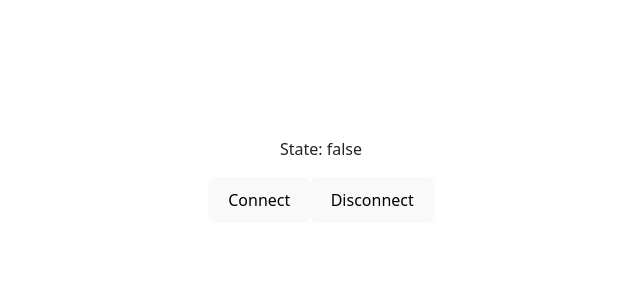
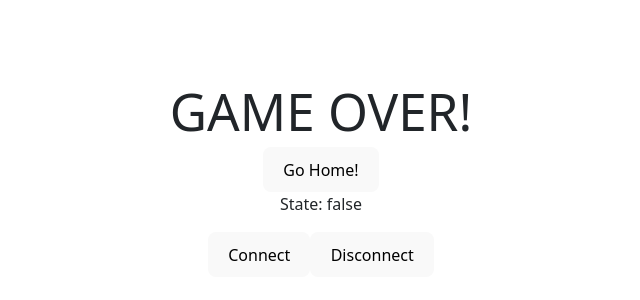
Before and after one commit to JonanLowe/une-frontend, a React (Vite) app in the folder une-frontend/: page /gameOver in a window 1280 px wide. Shown: the part 220-520 px from the top of the page, without its empty margins (319-959 px from the left). Built offline with nearby package versions, Linux system fonts and the light colour scheme; the HTML template or start-up script is replaced by a standard one.

Commit message:
route refactoring

```diff
--- a/une-frontend/server.js
+++ b/une-frontend/server.js
@@ -7,7 +7,7 @@ const server = createServer(app);
 //ORIGIN here must be same as port used by VITE::::
 const io = new Server(server, {
   cors: {
-    origin: "http://localhost:5173",
+    origin: "http://localhost:5174",
     methods: ["GET", "POST"],
   },
 });
--- a/une-frontend/src/App.jsx
+++ b/une-frontend/src/App.jsx
@@ -1,7 +1,7 @@
 import './App.css'
 import { Route, Routes } from 'react-router-dom'
 import { useState, useEffect } from 'react';
-import Game from './pages/Game';
+
 
 //socket.io components:
 import {socket} from "./socket.js"
@@ -9,8 +9,9 @@ import {socket} from "./socket.js"
 import { ConnectionState } from './components/ConnectionState';
 import { ConnectionManager } from './components/ConnectionManager';
 
-import CreateGamePage from './components/CreateGamePage'
-import GameRoomPlaceHolder from './components/GameRoomPlaceHolder'
+import WelcomePage from './components/WelcomePage.jsx'
+import Game from './pages/Game';
+import GameOver from './components/GameOver.jsx'
 
 export default function App() {
   const [isConnected, setIsConnected] = useState(socket.connected);
@@ -46,9 +47,9 @@ export default function App() {
   return (
   <>
     <Routes>
-    <Route path="/" element={<Game />} />
-    <Route path="/createGame" element={<CreateGamePage />} />
-    <Route path="/gameroom/:room_id" element={<Game/>}/>
+    <Route path="/" element={<WelcomePage />} />
+    <Route path="/game/" element={<Game/>}/>
+    <Route path="/gameOver/" element={<GameOver/>}/>
     </Routes>
       <div className = "App">
          <ConnectionState isConnected={ isConnected } />
--- /dev/null
+++ b/une-frontend/src/components/GameOver.jsx
@@ -0,0 +1,14 @@
+import {Link} from "react-router-dom"
+
+export default function GameOver(){
+
+    return    (
+        <>
+       <h1>GAME OVER!</h1>
+       <Link to={'/'}>
+         <button id="return-home" onClick={() => {}}> Go Home! </button>
+    </Link>
+
+    </>
+   )
+   }
--- a/une-frontend/src/components/CreateGamePage.jsx
+++ b/une-frontend/src/components/WelcomePage.jsx
@@ -5,7 +5,7 @@ import { useState } from "react";
 // import socket stuff
 
 
-export default function CreateGamePage(){
+export default function WelcomePage(){
 
 
     function handleCreateGame(){
@@ -33,7 +33,7 @@ export default function CreateGamePage(){
      {/* It will link to a gameroom and pass the socket room id to the gameroom*/}
 
 
-     <Link to={`/gameroom/${room_id}`}>
+     <Link to={'/game'}>
      <button id="create-game" onClick={() => {handleCreateGame}}> {isCreating? "Joining Game..." : "Play" }</button>
     </Link>
 
```
Also changed, not shown: une-frontend/src/components/CreateGame.jsx (deleted, +0 -17 lines), une-frontend/src/components/JoinGame.jsx (deleted, +0 -15 lines).
